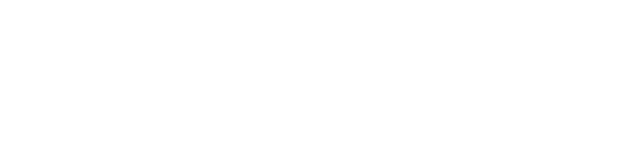
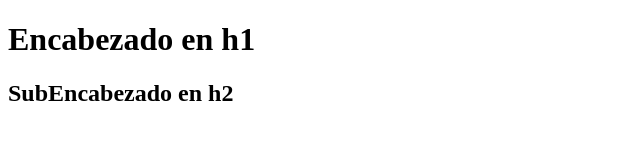
Before and after one commit to Luis22122008/Practica1, a plain HTML site: page Index.html in a window 1280 px wide. Shown: the whole page, without its empty margins (0-640 px from the left). Drawn offline with Linux system fonts and the light colour scheme.

Commit message:
Agregar los encabezados y subencabezados

```diff
--- a/Index.html
+++ b/Index.html
@@ -8,6 +8,9 @@
     <link rel="stylesheet" href="css/style.css">
 </head>
 <body>
-
+<header>
+    <h1>Encabezado en h1</h1>
+    <h2>SubEncabezado en h2</h2>
+</header>
 </body>
 </html>
```
